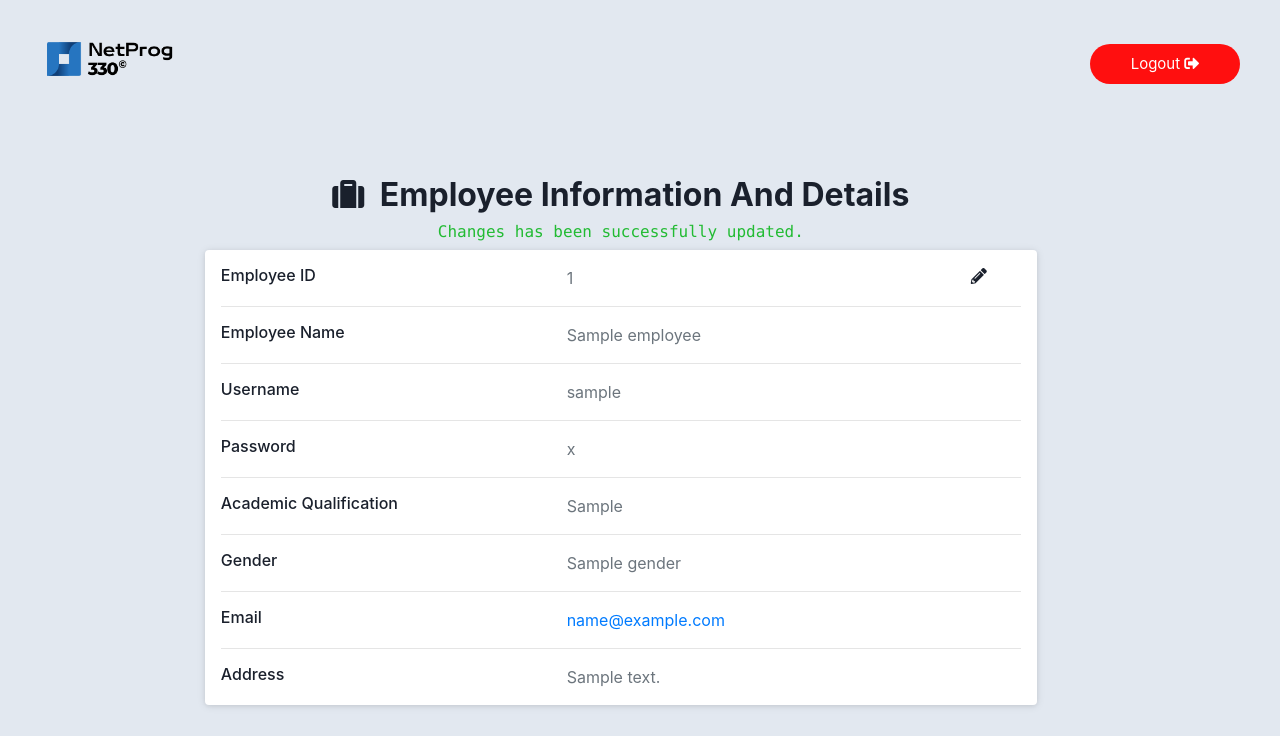
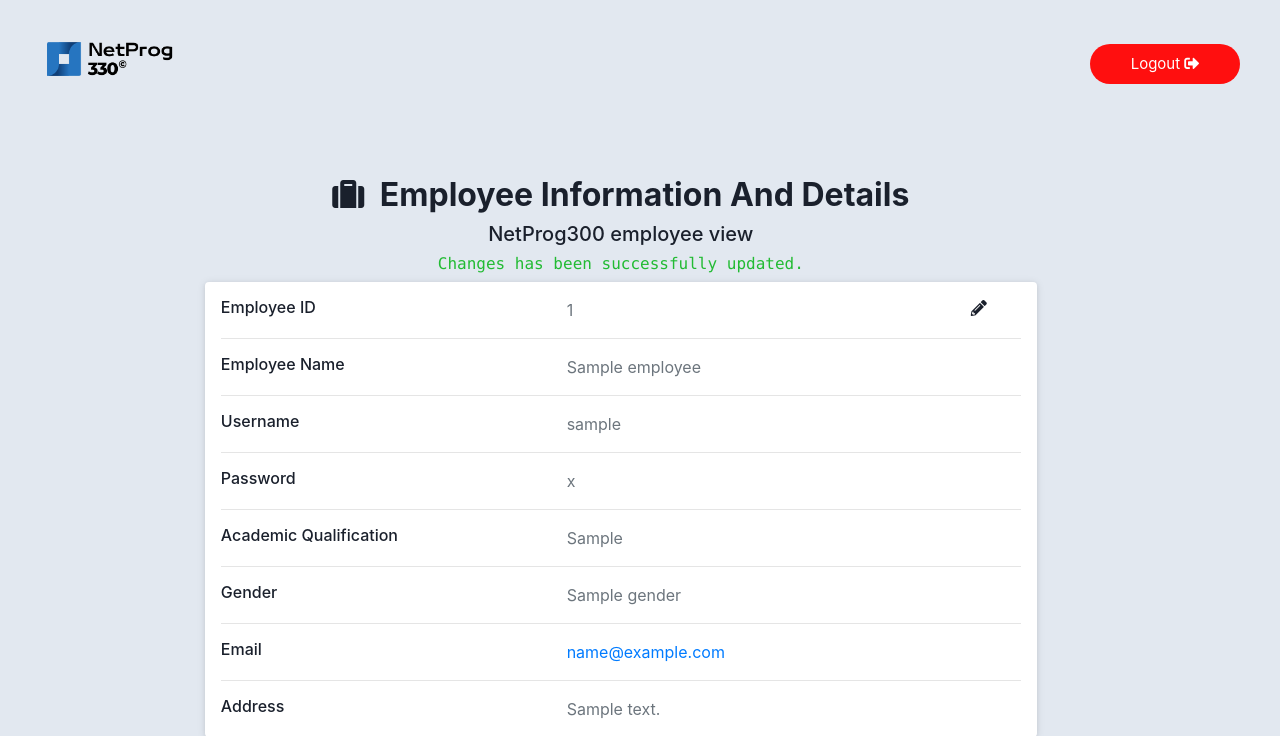
Before and after one commit to hakidon/NetProg330-CRUD, a Flask app: template templates/view.html in a window 1280 px wide. Shown: the top 736 px of the page. Run offline with Flask 2, Linux system fonts and the light colour scheme; the template is opened without the code that fills it: most values are stand-ins (such as "Sample title", 1, 10 or a date in 2020); some libraries are stand-ins or nearby versions.

Commit message:
25 Jan 2023, 4:51 pm

```diff
--- a/templates/view.html
+++ b/templates/view.html
@@ -20,6 +20,7 @@
   <h2 class="text-center font-weight-bold">
     <i class="fas fa-suitcase mr-2"></i>
 Employee Information And Details</h2>
+<h5 class= "text-center" >NetProg300 employee view</h5>
 <h5 id="warning-text" class= "text-center info-text" >Changes has been successfully updated.</h5>
 <div class="card mb-3 ">
 <div class="card-body">
```
